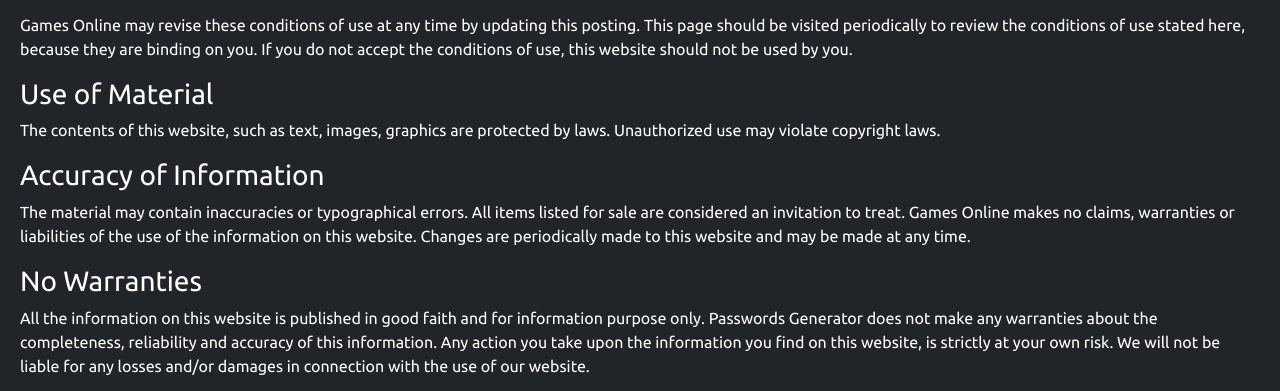
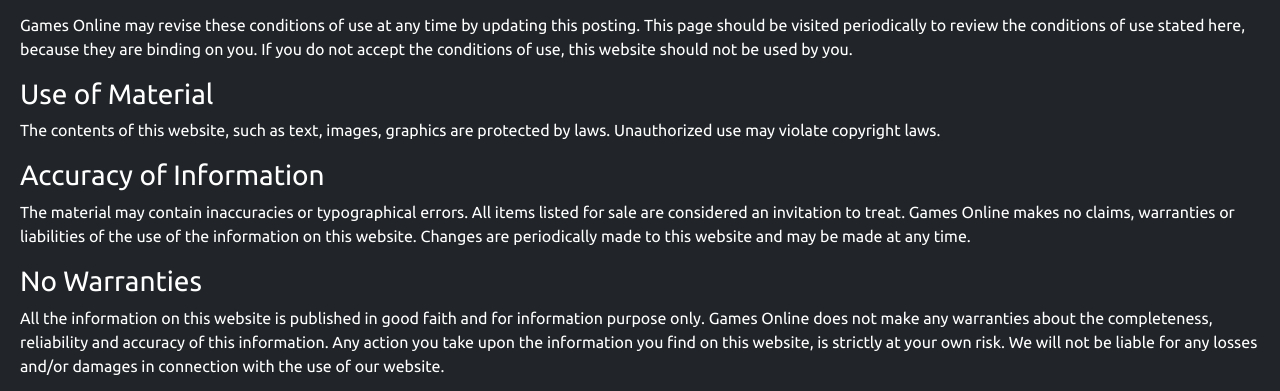
Before and after one commit to kazimkazam/games-app, a website: page acknowledgements.html in a window 1280 px wide. Shown: the part 552-943 px from the top of the page. Drawn offline with nearby package versions, Linux system fonts and the light colour scheme; a web font is replaced by a local one.

Commit message:
Acknowledgements updated

```diff
--- a/acknowledgements.html
+++ b/acknowledgements.html
@@ -74,7 +74,7 @@
 
                 <h3>No Warranties</h3>
                 <p>All the information on this website is published in good faith and for information purpose only.
-Passwords Generator does not make any warranties about the completeness, reliability and accuracy of this information.
+Games Online does not make any warranties about the completeness, reliability and accuracy of this information.
 Any action you take upon the information you find on this website, is strictly at your own risk.
 We will not be liable for any losses and/or damages in connection with the use of our website.</p>
 
```
